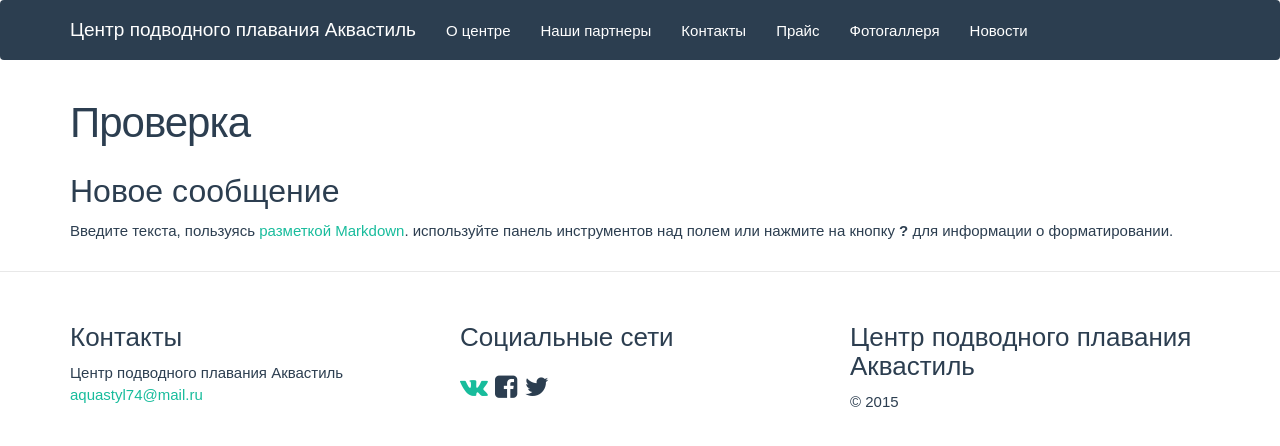
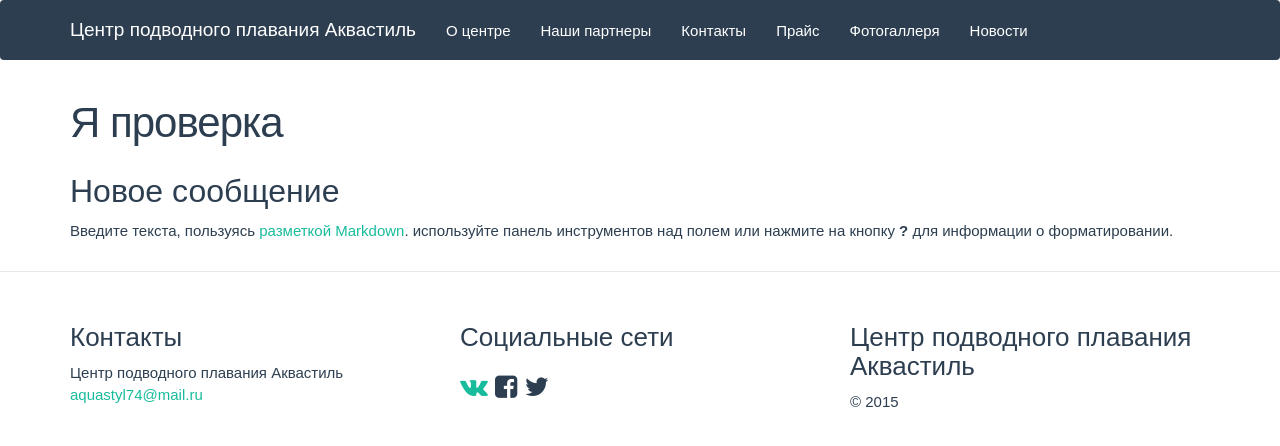
Before and after one commit to aquastyle74/aquastyle74.github.io, a Jekyll site: the page built from проверка русского.md, in a window 1280 px wide. Shown: the top 446 px of the page. Built offline with Jekyll 4.4.1, drawn with Linux system fonts in a browser that asks for light colours; a file with an impossible date is left out.

Commit message:
заголовок

```diff
--- a/проверка русского.md
+++ b/проверка русского.md
@@ -1,6 +1,6 @@
 ---
 layout: page
-title: Проверка
+title: Я проверка
 published: true
 description: проверка
 keywords: тест проверка
```
